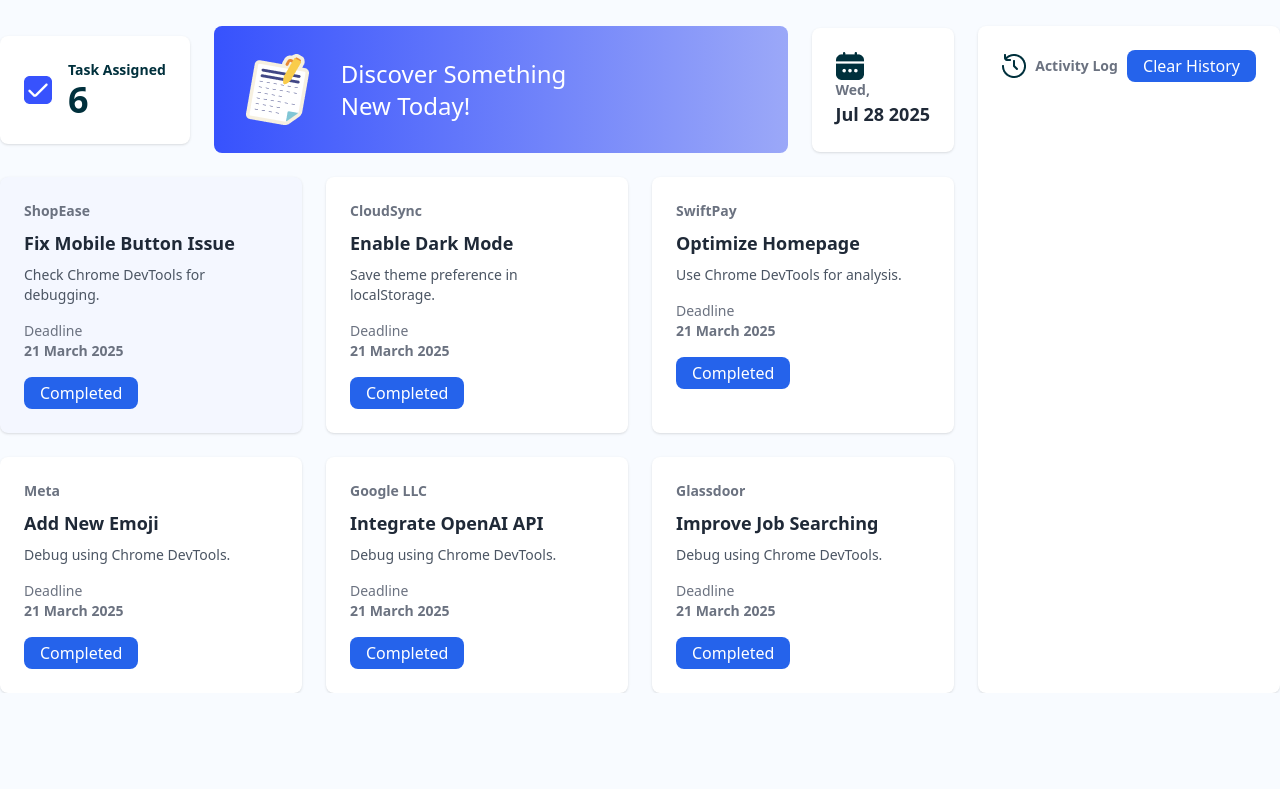
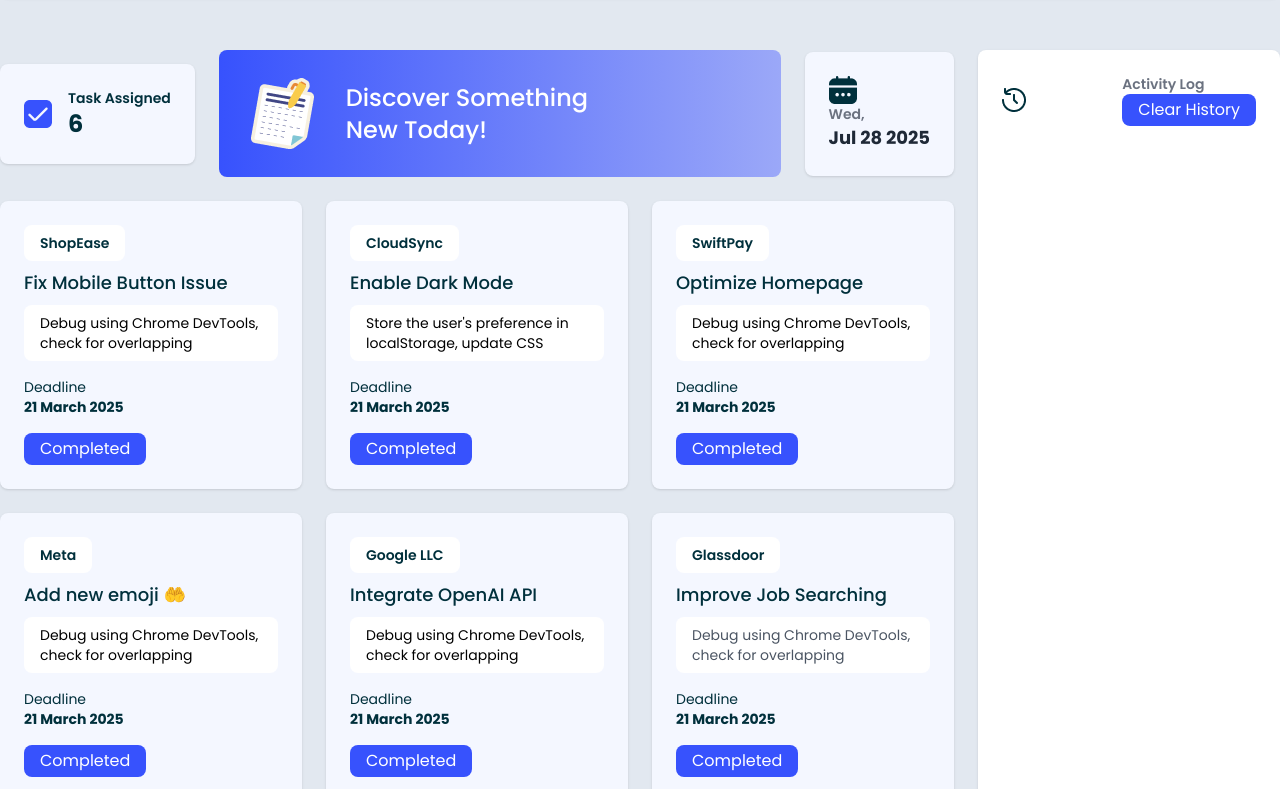
Before and after one commit to sojibahmed55/5th-assignment, a plain HTML site: page index.html in a window 1280 px wide. Shown: the part 130-919 px from the top of the page. Before the commit the page ends 823 px from the top, so only its background shows below. Drawn offline with nearby package versions, Linux system fonts and the light colour scheme.

Commit message:
added all section and new html file done

```diff
--- a/index.html
+++ b/index.html
@@ -1,19 +1,34 @@
 <!DOCTYPE html>
 <html lang="en">
+
 <head>
     <meta charset="UTF-8">
     <meta name="viewport" content="width=device-width, initial-scale=1.0">
     <title>Document</title>
     <script src="https://cdn.tailwindcss.com"></script>
+    <link rel="preconnect" href="https://fonts.googleapis.com">
+    <link rel="preconnect" href="https://fonts.gstatic.com" crossorigin>
+    <link
+        href="https://fonts.googleapis.com/css2?family=Poppins:ital,wght@0,100;0,200;0,300;0,400;0,500;0,600;0,700;0,800;0,900;1,100;1,200;1,300;1,400;1,500;1,600;1,700;1,800;1,900&display=swap"
+        rel="stylesheet">
+        <style>
+            .font-poppins{
+                font-family: "Poppins", sans-serif;
+            }
+        </style>
 </head>
-<body class="bg-[#F8FBFF]">
+
+<body class="bg-slate-200 pb-6 pt-6 font-poppins">
+    <header>
+
+    </header>
     <div class="max-w-[1400px] mx-auto">
 
         <nav class="py-5">
             <div class="flex justify-between items-center bg-white p-4 rounded-lg shadow mb-8">
                 <div class="flex items-center gap-2">
                     <img src="assets/logo.png" alt="Logo">
-                <h1 class="text-2xl font-bold text-gray-800">Dev<span class="text-blue-600">Board</span></h1>
+                    <h1 class="text-2xl font-light text-gray-800">Dev<span class="text-[#00303C] font-bold">Board</span></h1>
                 </div>
                 <div class="flex items-center gap-6">
                     <div class="flex items-center gap-2">
@@ -29,18 +44,19 @@
 
             <div class="col-span-9 space-y-6">
                 <div class="flex items-center gap-6">
-              <div class="bg-white p-6 rounded-lg shadow flex items-center gap-4">
+                    <div class="bg-[#F4F7FF] p-6 rounded-lg shadow flex items-center gap-4">
                         <img src="assets/checkbox.png" alt="">
                         <div>
                             <p class="text-sm font-semibold text-[#00303C]">Task Assigned</p>
-                      <p id="task-as" class=" text-4xl font-bold text-[#00303C]">6</p>
+                            <p id="task-as" class=" text-2xl font-bold text-[#00303C]">6</p>
                         </div>
                     </div>
-              <div class="flex-1 bg-gradient-to-r from-[#3752FD] to-[#9BA8F8] text-white p-6 rounded-lg flex items-center justify-start gap-6">
+                    <div id="to-next"
+                        class="flex-1 bg-gradient-to-r  from-[#3752FD] to-[#9BA8F8] text-white p-6 rounded-lg flex items-center justify-start gap-6">
                         <img src="assets/board.png" alt="">
-                  <p class="text-2xl font-medium">Discover Something <br> New Today!</p>
+                        <p  class="text-2xl font-medium">Discover Something <br> New Today!</p>
                     </div>
-              <div class="bg-white p-6 rounded-lg shadow">
+                    <div class="bg-[#F4F7FF] p-6 rounded-lg shadow">
                         <img src="assets/calender.png" alt="">
                         <p class="text-sm font-semibold text-gray-500">Wed,</p>
                         <p class="text-lg font-bold text-gray-800">Jul 28 2025</p>
@@ -49,64 +65,86 @@
 
                 <div class="grid grid-cols-3 gap-6">
                     <div class="bg-[#F4F7FF] p-6 rounded-lg shadow">
-                  <p class="text-sm font-semibold text-gray-500">ShopEase</p>
-                  <h2 id="task-1" class="text-lg font-bold text-gray-800 mt-2">Fix Mobile Button Issue</h2>
-                  <p class="text-sm text-gray-600 mt-2">Check Chrome DevTools for debugging.</p>
-                  <p class="text-sm text-gray-500 mt-4">Deadline <br> <strong>21 March 2025</strong></p>
-                  <button id="btn-1" class="complete-btn mt-4 px-4 py-1 bg-blue-600 text-white rounded-lg">Completed</button>
+                        <p class=" bg-white py-2 px-4 w-fit rounded-lg text-sm font-semibold text-[#00303C]">ShopEase
+                        </p>
+                        <h2 id="task-1" class="font-medium text-lg font-bold text-[#00303C] mt-2">Fix Mobile Button Issue </h2>
+                        <p class=" bg-white py-2 px-4 w-fit rounded-lg text-sm text-[#000000] mt-2">Debug using Chrome
+                            DevTools, check for overlapping</p>
+                        <p class="text-sm text-[#00303C] mt-4">Deadline <br> <strong>21 March 2025</strong></p>
+                        <button id="btn-1" class=" mt-4 px-4 py-1 bg-[#3752FD] text-white rounded-lg">Completed</button>
                     </div>
 
-              <div class="bg-white p-6 rounded-lg shadow">
-                  <p class="text-sm font-semibold text-gray-500">CloudSync</p>
-                  <h2 id="task-2" class="text-lg font-bold text-gray-800 mt-2">Enable Dark Mode</h2>
-                  <p class="text-sm text-gray-600 mt-2">Save theme preference in localStorage.</p>
-                  <p class="text-sm text-gray-500 mt-4">Deadline <br> <strong>21 March 2025</strong></p>
-                  <button id="btn-2" class="complete-btn mt-4 px-4 py-1 bg-blue-600 text-white rounded-lg">Completed</button>
+                    <div class="bg-[#F4F7FF] p-6 rounded-lg shadow">
+                        <p class=" bg-white py-2 px-4 w-fit rounded-lg text-sm font-semibold text-[#00303C]">CloudSync
+                        </p>
+                        <h2 id="task-2" class="font-medium text-lg font-bold text-[#00303C] mt-2">Enable Dark Mode</h2>
+                        <p class=" bg-white py-2 px-4 w-fit rounded-lg text-sm text-[#000000] mt-2">Store the user's
+                            preference in localStorage, update CSS</p>
+                        <p class="text-sm text-[#00303C] mt-4">Deadline <br> <strong>21 March 2025</strong></p>
+                        <button id="btn-2" class=" mt-4 px-4 py-1 bg-[#3752FD] text-white rounded-lg">Completed</button>
                     </div>
 
-              <div class="bg-white p-6 rounded-lg shadow">
-                  <p class="text-sm font-semibold text-gray-500">SwiftPay</p>
-                  <h2 id="task-3" class="text-lg font-bold text-gray-800 mt-2">Optimize Homepage</h2>
-                  <p class="text-sm text-gray-600 mt-2">Use Chrome DevTools for analysis.</p>
-                  <p class="text-sm text-gray-500 mt-4">Deadline <br> <strong>21 March 2025</strong></p>
-                  <button id="btn-3" class="complete-btn mt-4 px-4 py-1 bg-blue-600 text-white rounded-lg">Completed</button>
+                    <div class="bg-[#F4F7FF] p-6 rounded-lg shadow">
+                        <p class=" bg-white py-2 px-4 w-fit rounded-lg text-sm font-semibold text-[#00303C]">SwiftPay
+                        </p>
+                        <h2 id="task-3" class="font-medium text-lg font-bold text-[#00303C] mt-2">Optimize Homepage</h2>
+                        <p class=" bg-white py-2 px-4 w-fit rounded-lg text-sm text-[#000000] mt-2">Debug using Chrome
+                            DevTools, check for overlapping</p>
+                        <p class="text-sm text-[#00303C] mt-4">Deadline <br> <strong>21 March 2025</strong></p>
+                        <button id="btn-3" class=" mt-4 px-4 py-1 bg-[#3752FD] text-white rounded-lg">Completed</button>
                     </div>
 
-              <div class="bg-white p-6 rounded-lg shadow">
-                  <p class="text-sm font-semibold text-gray-500">Meta</p>
-                  <h2 id="task-4" class="text-lg font-bold text-gray-800 mt-2">Add New Emoji</h2>
-                  <p class="text-sm text-gray-600 mt-2">Debug using Chrome DevTools.</p>
-                  <p class="text-sm text-gray-500 mt-4">Deadline <br> <strong>21 March 2025</strong></p>
-                  <button id="btn-4" class="complete-btn mt-4 px-4 py-1 bg-blue-600 text-white rounded-lg">Completed</button>
+                    <div class="bg-[#F4F7FF] p-6 rounded-lg shadow">
+                        <p class=" bg-white py-2 px-4 w-fit rounded-lg text-sm font-semibold text-[#00303C]">Meta</p>
+                        <h2 id="task-4" class="font-medium text-lg font-bold text-[#00303C] mt-2">Add new emoji 🤲</h2>
+                        <p class=" bg-white py-2 px-4 w-fit rounded-lg text-sm text-[#000000] mt-2">Debug using Chrome
+                            DevTools, check for overlapping</p>
+                        <p class="text-sm text-[#00303C] mt-4">Deadline <br> <strong>21 March 2025</strong></p>
+                        <button id="btn-4" class=" mt-4 px-4 py-1 bg-[#3752FD] text-white rounded-lg">Completed</button>
                     </div>
 
-              <div class="bg-white p-6 rounded-lg shadow">
-                  <p class="text-sm font-semibold text-gray-500">Google LLC</p>
-                  <h2 id="task-5" class="text-lg font-bold text-gray-800 mt-2">Integrate OpenAI API</h2>
-                  <p class="text-sm text-gray-600 mt-2">Debug using Chrome DevTools.</p>
-                  <p class="text-sm text-gray-500 mt-4">Deadline <br> <strong>21 March 2025</strong></p>
-                  <button id="btn-5" class="complete-btn mt-4 px-4 py-1 bg-blue-600 text-white rounded-lg">Completed</button>
+                    <div class="bg-[#F4F7FF] p-6 rounded-lg shadow">
+                        <p class=" bg-white py-2 px-4 w-fit rounded-lg text-sm font-semibold text-[#00303C]">Google LLC
+                        </p>
+                        <h2 id="task-5" class="font-medium text-lg font-bold text-[#00303C] mt-2">Integrate OpenAI API</h2>
+                        <p class=" bg-white py-2 px-4 w-fit rounded-lg text-sm text-[#000000] mt-2">Debug using Chrome
+                            DevTools, check for overlapping</p>
+                        <p class="text-sm text-[#00303C] mt-4">Deadline <br> <strong>21 March 2025</strong></p>
+                        <button id="btn-5" class=" mt-4 px-4 py-1 bg-[#3752FD] text-white rounded-lg">Completed</button>
                     </div>
 
-              <div class="bg-white p-6 rounded-lg shadow">
-                  <p class="text-sm font-semibold text-gray-500">Glassdoor</p>
-                  <h2 id="task-6" class="text-lg font-bold text-gray-800 mt-2">Improve Job Searching</h2>
-                  <p class="text-sm text-gray-600 mt-2">Debug using Chrome DevTools.</p>
-                  <p class="text-sm text-gray-500 mt-4">Deadline <br> <strong>21 March 2025</strong></p>
-                  <button id="btn-6" class="complete-btn mt-4 px-4 py-1 bg-blue-600 text-white rounded-lg">Completed</button>
+                    <div class="bg-[#F4F7FF] p-6 rounded-lg shadow">
+                        <p class=" bg-white py-2 px-4 w-fit rounded-lg text-sm font-semibold text-[#00303C]">Glassdoor
+                        </p>
+                        <h2 id="task-6" class="font-medium text-lg font-bold text-[#00303C] mt-2">Improve Job Searching</h2>
+                        <p class=" bg-white py-2 px-4 w-fit rounded-lg text-sm text-gray-600 mt-2">Debug using Chrome
+                            DevTools, check for overlapping</p>
+                        <p class="text-sm text-[#00303C] mt-4">Deadline <br> <strong>21 March 2025</strong></p>
+                        <button id="btn-6" class=" mt-4 px-4 py-1 bg-[#3752FD] text-white rounded-lg">Completed</button>
                     </div>
                 </div>
             </div>
 
             <div class="col-span-3 bg-white p-6 rounded-lg shadow h-full">
+
                 <div class="flex justify-between items-center mb-8">
                     <img src="assets/activity.png" alt="">
-            <!-- <div id="activityLog" class="mt-2"></div> -->
+                    <div id="activityLog" class="mt-2"></div>
+                    <div class="flex">
+
+                        <div>
                             <p id="activity-logs" class="text-sm font-semibold text-gray-500">Activity Log</p>
-              <button id="clear-history" class="px-4 py-1  bg-blue-600 text-white rounded-lg">Clear History</button>
+
+                            <button id="clear-history" class="px-4 py-1  bg-[#3752FD] text-white rounded-lg">Clear
+                                History</button>
                         </div>
                     </div>
                 </div>
+
             </div>
+        </div>
+    </div>
+
+
     <script src="js/app.js"></script>
 </body>
```
Also changed, not shown: js/app.js (+16 -2 lines), newpages.html (added, +72 -0 lines). Lines whose indentation alone changed are shown as unchanged.
